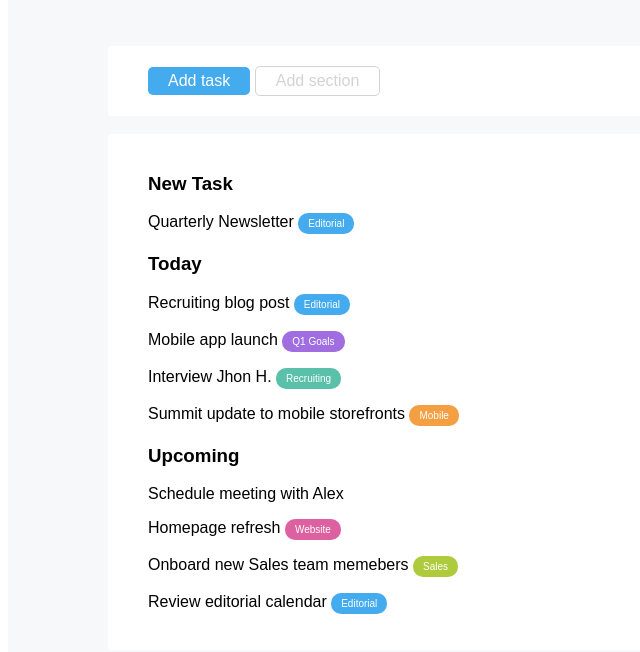
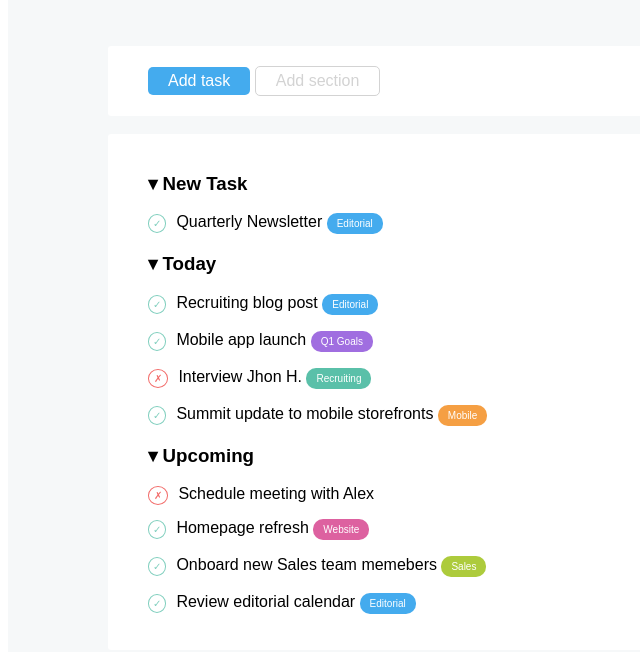
Before and after one commit to ElisaSalvatore/html-css-toboolist, a plain HTML site: page index.html in a window 1280 px wide. Shown: the part 112-764 px from the top of the page, without its empty margins (0-640 px from the left). Drawn offline with Linux system fonts and the light colour scheme.

Commit message:
html-css-toboolist-aggiunto-simboli-lista

```diff
--- a/css/style.css
+++ b/css/style.css
@@ -105,3 +105,23 @@ ul {
 .sales {
     background-color: rgb(173, 203, 60);
 }
+
+li::before {
+    content: '\2713';
+    font-size: 10px;
+    padding: 3px 4px;
+    margin-right: 10px;
+    color: rgb(128, 207, 190);
+    border: 1px rgb(128, 207, 190) solid;
+    border-radius: 50%;
+}
+
+.not::before {
+    content: '\2717';
+    font-size: 10px;
+    padding: 3px 5px;
+    margin-right: 10px;
+    color: rgb(242, 108, 106);
+    border: 1px rgb(242, 108, 106) solid;
+    border-radius: 50%;
+}
--- a/index.html
+++ b/index.html
@@ -32,7 +32,7 @@
         <div class="container">
             <!-- new task -->
             <div class="new-task">
-                <h3 class="first-item">New Task</h3>
+                <h3> &dtrif; New Task</h3>
                 <ul>
                     <li>Quarterly Newsletter
                         <div class="item editorial">
@@ -44,7 +44,7 @@
 
             <!-- today -->
             <div class="today">
-                <h3>Today</h3>
+                <h3> &dtrif; Today</h3>
                 <ul>
                     <li>Recruiting blog post
                         <div class="item editorial">
@@ -63,13 +63,12 @@
 
 
                 <ul>
-                    <li>Interview Jhon H.
+                    <li class="not">Interview Jhon H.
                         <div class="item recuiting">
                             Recruiting
                         </div>
                     </li>
                 </ul>
-
 
                 <ul>
                     <li>Summit update to mobile storefronts
@@ -82,9 +81,9 @@
 
             <!-- upcoming -->
             <div class="upcoming">
-                <h3>Upcoming</h3>
+                <h3> &dtrif; Upcoming</h3>
                 <ul>
-                    <li>Schedule meeting with Alex</li>
+                    <li class="not">Schedule meeting with Alex</li>
                 </ul>
                 <ul>
                     <li>Homepage refresh
```
